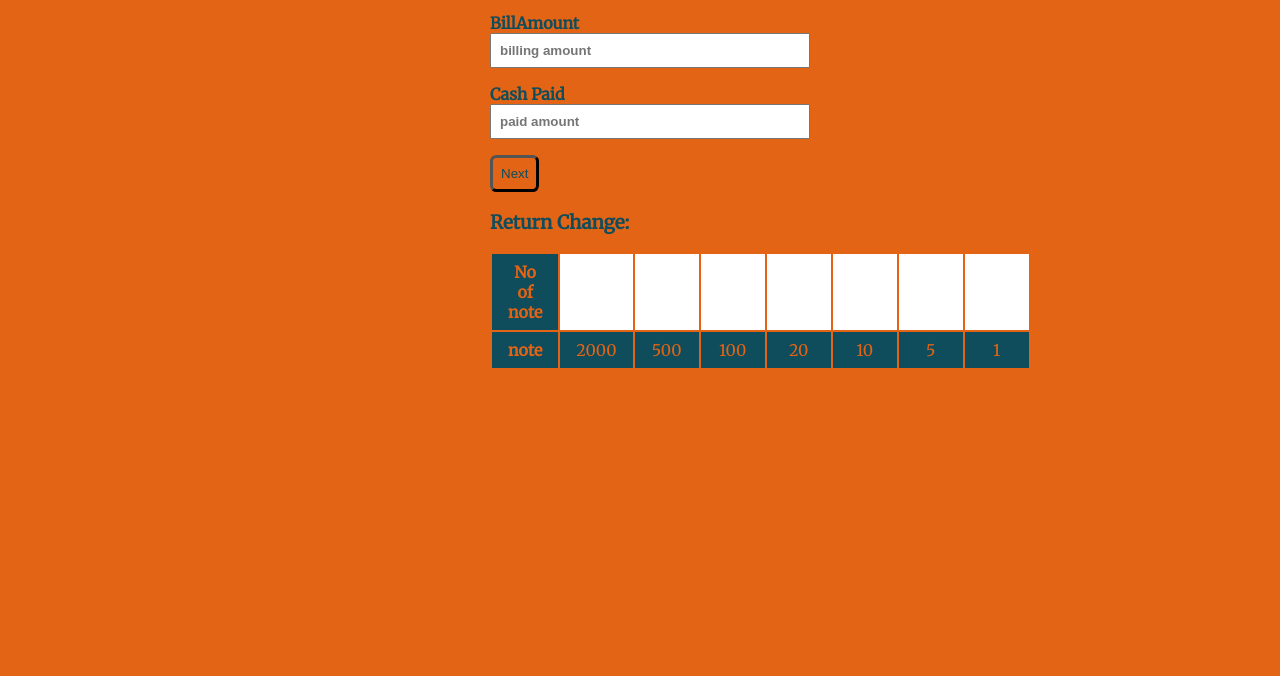
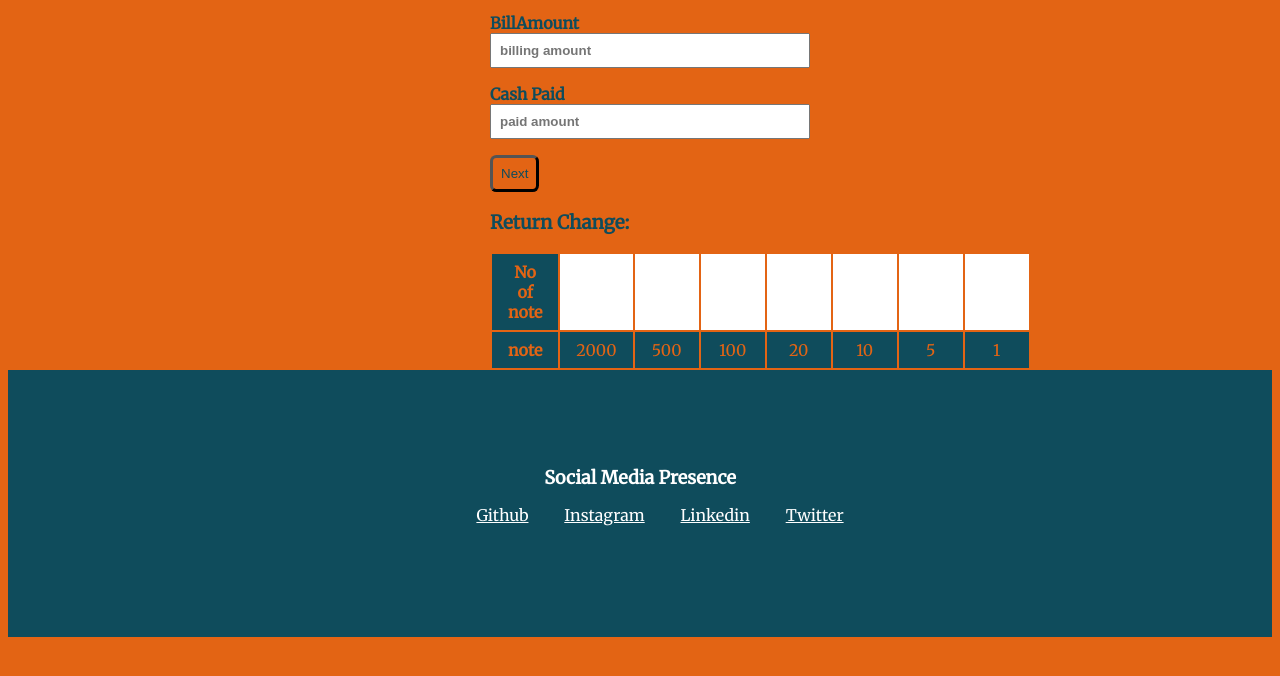
Before and after one commit to kumarsaket601/neogcamp-project1-cash, a plain HTML site: page index.html in a window 1280 px wide. Shown: the part 106-782 px from the top of the page. Drawn offline with Linux system fonts and the light colour scheme.

Commit message:
update in index and css

```diff
--- a/index.html
+++ b/index.html
@@ -87,7 +87,19 @@
 
     </div>
 
+    <footer class="footer">
 
+    <div class="footer-header container container-center">Social Media Presence</div>
+
+    <ul class="social-links list-non-bullet">
+      <li class="list-item-inline"> <a class="link" href="https://github.com/kumarsaket601">Github</a> </li>
+      <li class="list-item-inline"> <a class="link" href="https://www.instagram.com/k.saket601/">Instagram</a> </li>
+      <li class="list-item-inline"> <a class="link" href="https://www.linkedin.com/in/saketkumar21/">Linkedin</a> </li>
+      <li class="list-item-inline"> <a class="link" href="https://twitter.com/saketkum11">Twitter</a> </li>
+    </ul>
+
+
+  </footer>
 
 
 
--- a/style.css
+++ b/style.css
@@ -64,3 +64,34 @@ th,td{
 
     align-content: center;
 }
+/** footer**/
+.list-non-bullet {
+    list-style: none;
+}
+
+.list-item-inline {
+    display: inline;
+    padding: 0rem 1rem;
+}
+
+
+.footer {
+    background-color: var(--secondary-color);
+    padding: 6rem 1rem;
+    text-align: center;
+    color: white;
+
+}
+
+.footer .link {
+    color: white;
+}
+
+.footer ul {
+    padding-inline-start: opx;
+}
+
+.footer .footer-header {
+    font-weight: bold;
+    font-size: large;
+}
```
